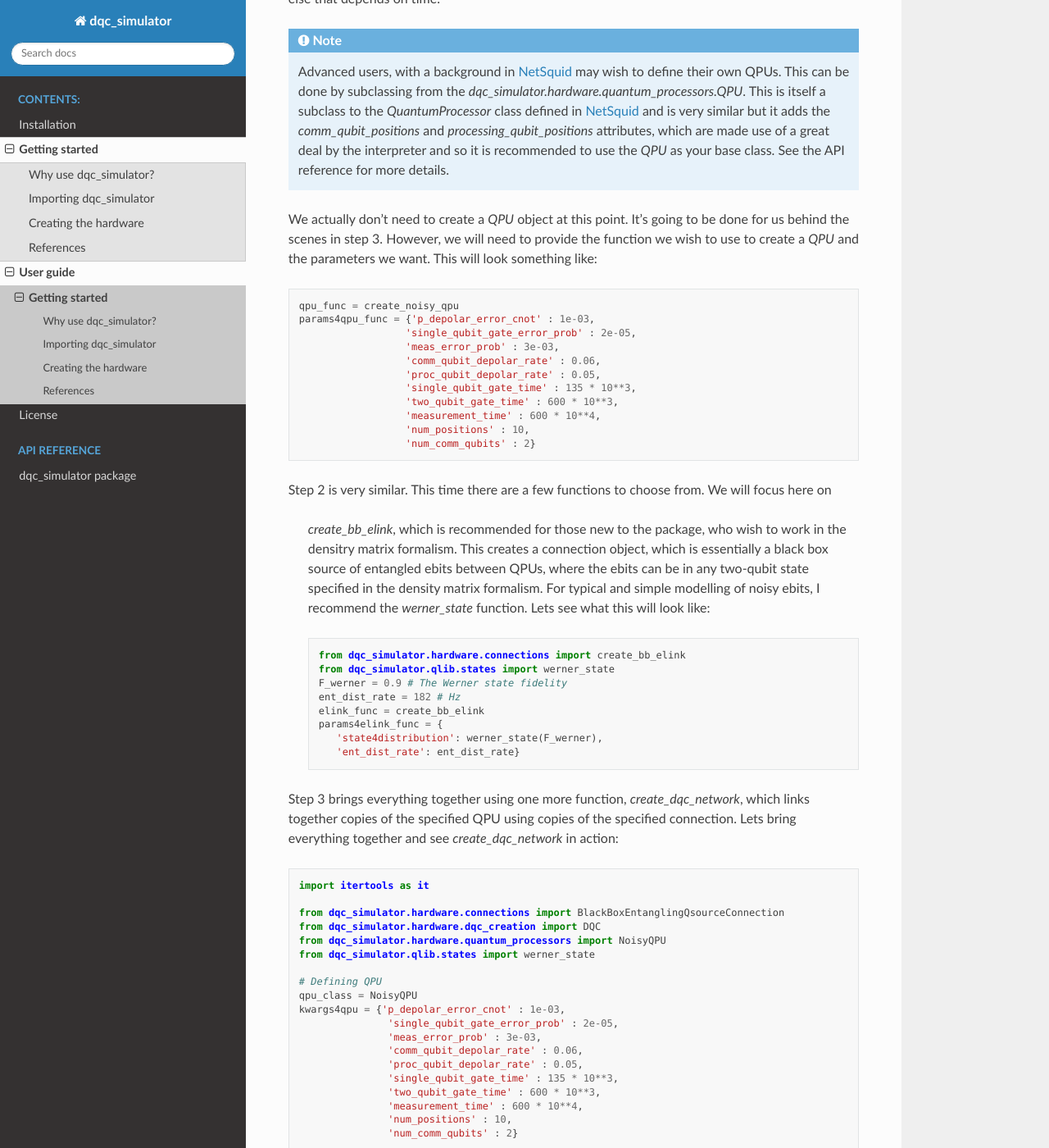
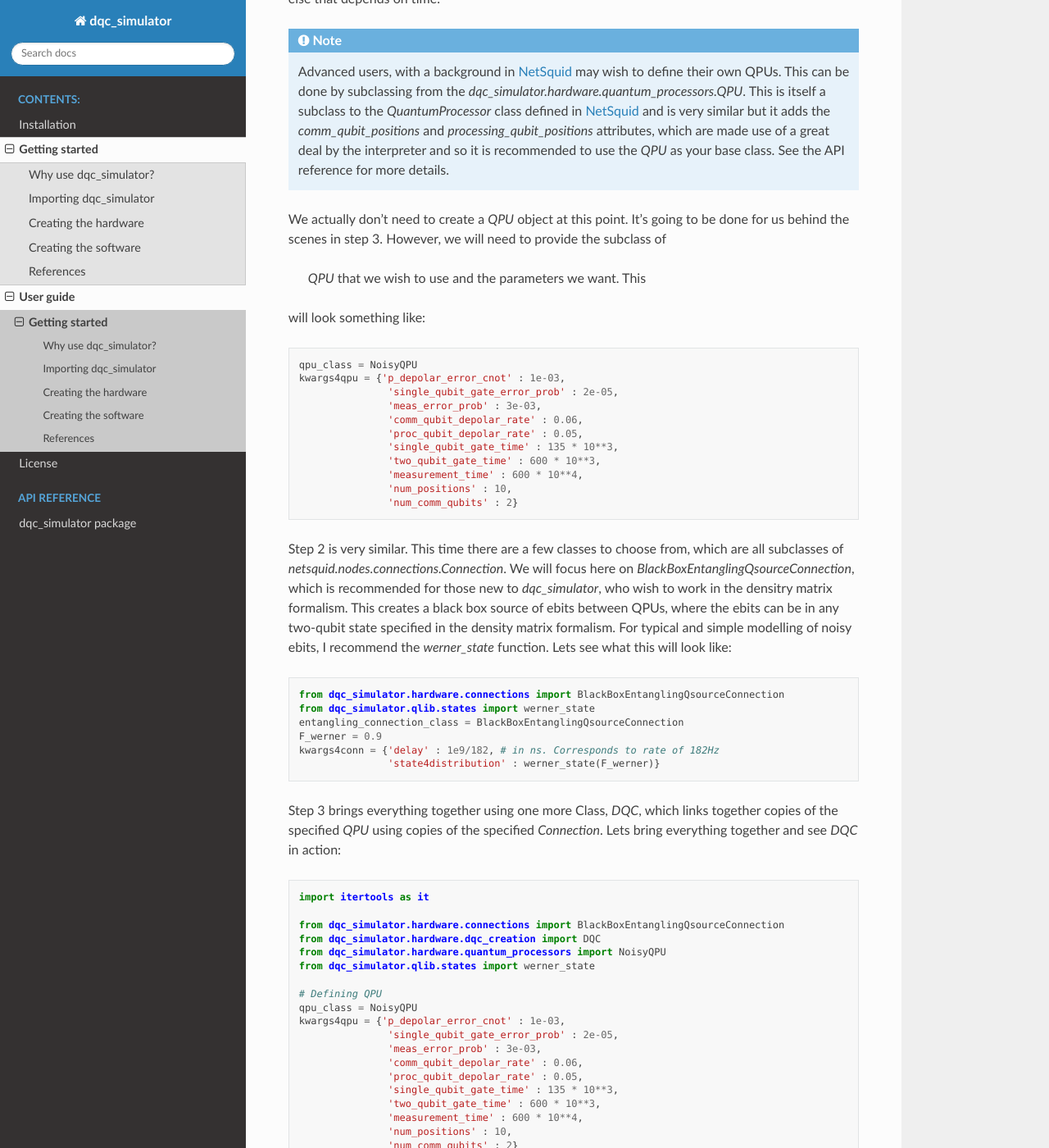
Before and after one commit to km-campbell/dqc_simulator, a Sphinx documentation site: the page built from docs/source/getting_started.rst, in a window 1280 px wide and 1400 px high, scrolled down 2586 px. Shown: the whole window at 82% size. Built offline with Sphinx 7.4.7 and the Read the Docs theme 3.1.0, drawn with Linux system fonts in a browser that asks for light colours; some of the changed text lies outside the part shown.

Commit message:
A little more added to docs

```diff
--- a/docs/source/getting_started.rst
+++ b/docs/source/getting_started.rst
@@ -74,24 +74,24 @@ Hardware specification can be done in three easy stages:
 
 1. Specify a QPU
 2. Specify a quantum connection
-3. Specify the network
+3. Create the network
 
-For step 1, a handy pre-built function is provided. Lets use it to create a
-processor: ::
+For step 1, a handy class is provided. Lets use it to create a
+QPU: ::
 
-      from dqc_simulator.hardware.quantum_processors import create_noisy_qpu
-      qpu = create_noisy_qpu()
+      from dqc_simulator.hardware.quantum_processors import NoisyQPU
+      qpu = NoisyQPU()
 
 This QPU has two types of qubit: communication qubits, which
 are used to host ebits, and processing qubits, which are used in
-the same way as qubits on a monolithic processor. We can specify
+the same way as qubits on a monolithic quantum computer. We can specify
 the maximum number of communication qubits that our QPU can hold
 with the `num_comm_qubits` keyword argument and the total number
 of qubits (including communication and processing qubits) using
 `num_positions`. Ie, ::
 
-   qpu = create_noisy_qpu(num_comm_qubits=2,
-                          num_positions=10)
+   qpu = NoisyQPU(num_comm_qubits=2,
+                  num_positions=10)
 
 Creates a processor with space for 2 comm-qubits and 8 processing
 qubits, making 10 total qubits. This allows us to constrain what
@@ -101,17 +101,17 @@ By default all noise is turned off and the QPU is ideal. However,
 adding noise is as simple as choosing keyword arguments in the
 above function. For example: ::
 
-   qpu = create_noisy_qpu(
-                      p_depolar_error_cnot=1e-03,
-                      single_qubit_gate_error_prob=2e-05,
-                      meas_error_prob=3e-03,
-                      comm_qubit_depolar_rate=0.06,
-                      proc_qubit_depolar_rate=0.05,
-                      single_qubit_gate_time=135 * 10**3,
-                      two_qubit_gate_time=600 * 10**3,
-                      measurement_time=600 * 10**4,
-                      num_positions=10,
-                      num_comm_qubits=2)
+   qpu = NoisyQPU(
+                  p_depolar_error_cnot=1e-03,
+                  single_qubit_gate_error_prob=2e-05,
+                  meas_error_prob=3e-03,
+                  comm_qubit_depolar_rate=0.06,
+                  proc_qubit_depolar_rate=0.05,
+                  single_qubit_gate_time=135 * 10**3,
+                  two_qubit_gate_time=600 * 10**3,
+                  measurement_time=600 * 10**4,
+                  num_positions=10,
+                  num_comm_qubits=2)
 
 We have now added depolarising noise to all cnot gates with
 probability :math:`1 \times 10^{-03}` and to all single-qubit
@@ -141,46 +141,43 @@ else that depends on time.
 
 We actually don't need to create a `QPU` object at this point.
 It's going to be done for us behind the scenes in step 3.
-However, we will need to provide the function we wish to
-use to create a `QPU` and the parameters we want. This
+However, we will need to provide the subclass of
+ `QPU` that we wish to use and the parameters we want. This
 will look something like: ::
 
-      qpu_func = create_noisy_qpu
-      params4qpu_func = {'p_depolar_error_cnot' : 1e-03,
-                        'single_qubit_gate_error_prob' : 2e-05,
-                        'meas_error_prob' : 3e-03,
-                        'comm_qubit_depolar_rate' : 0.06,
-                        'proc_qubit_depolar_rate' : 0.05,
-                        'single_qubit_gate_time' : 135 * 10**3,
-                        'two_qubit_gate_time' : 600 * 10**3,
-                        'measurement_time' : 600 * 10**4,
-                        'num_positions' : 10,
-                        'num_comm_qubits' : 2}
+      qpu_class = NoisyQPU
+      kwargs4qpu = {'p_depolar_error_cnot' : 1e-03,
+                     'single_qubit_gate_error_prob' : 2e-05,
+                     'meas_error_prob' : 3e-03,
+                     'comm_qubit_depolar_rate' : 0.06,
+                     'proc_qubit_depolar_rate' : 0.05,
+                     'single_qubit_gate_time' : 135 * 10**3,
+                     'two_qubit_gate_time' : 600 * 10**3,
+                     'measurement_time' : 600 * 10**4,
+                     'num_positions' : 10,
+                     'num_comm_qubits' : 2}
 
-Step 2 is very similar. This time there are a few functions to
-choose from. We will focus here on
- `create_bb_elink`, which is
- recommended for those new to the package, who wish to work in
- the densitry matrix formalism. This creates a connection
- object, which is essentially a black box source of entangled
- ebits between QPUs, where the ebits can be in any two-qubit state
- specified in the density matrix formalism. For typical and simple modelling
- of noisy ebits, I recommend the `werner_state` function.
- Lets see what this will look like: ::
+Step 2 is very similar. This time there are a few classes to choose from,
+which are all subclasses of `netsquid.nodes.connections.Connection`.
+We will focus here on `BlackBoxEntanglingQsourceConnection`, which is
+recommended for those new to `dqc_simulator`, who wish to work in
+the densitry matrix formalism. This creates a black box source of
+ebits between QPUs, where the ebits can be in any two-qubit state
+specified in the density matrix formalism. For typical and simple
+modelling of noisy ebits, I recommend the `werner_state` function.
+Lets see what this will look like: ::
 
-      from dqc_simulator.hardware.connections import create_bb_elink
+      from dqc_simulator.hardware.connections import BlackBoxEntanglingQsourceConnection
       from dqc_simulator.qlib.states import werner_state
-      F_werner = 0.9 # The Werner state fidelity
-      ent_dist_rate = 182 # Hz
-      elink_func = create_bb_elink
-      params4elink_func = {
-         'state4distribution': werner_state(F_werner),
-         'ent_dist_rate': ent_dist_rate}
+      entangling_connection_class = BlackBoxEntanglingQsourceConnection
+      F_werner = 0.9
+      kwargs4conn = {'delay' : 1e9/182, # in ns. Corresponds to rate of 182Hz
+                     'state4distribution' : werner_state(F_werner)}
 
-Step 3 brings everything together using one more function,
-`create_dqc_network`, which links together copies of the specified
-QPU using copies of the specified connection. Lets bring everything
-together and see `create_dqc_network` in action: ::
+Step 3 brings everything together using one more Class,
+`DQC`, which links together copies of the specified
+`QPU` using copies of the specified `Connection`. Lets bring everything
+together and see `DQC` in action: ::
 
       import itertools as it
 
@@ -209,26 +206,22 @@ together and see `create_dqc_network` in action: ::
                      'state4distribution' : werner_state(F_werner)}
 
       num_qpus = 3
-      quantum_topology = list(it.combinations(range(3), 2))
-      classical_topology = [(0, 1)]
+      quantum_topology = [(0, 1)]
+      classical_topology = list(it.combinations(range(3), 2))
       dqc = DQC(entangling_connection_class, num_qpus,
                   quantum_topology, classical_topology,
                   qpu_class=qpu_class,
                   **kwargs4qpu, **kwargs4conn)
 
+This creates a distributed quantum computer (`DQC`) with three
+QPUs, two of which are connected by an entangling connection
+over which ebits can be distributed. All of the qubits are
+connected classically. Alternative network topologies can
+be specified by changing the `quantum_topology` and
+`classical_topology` arguments.
 
-
-
-.. todo::
-
-   Make things work more using instantiated QPU objects and
-   connection objects. This is more pythonic and readable. For backwards
-   commpatability, what is already there can be retained too.
-
-
-
-
-
+Creating the software
+---------------------
 
 
 References
```
Also changed, not shown: 1 other file.
